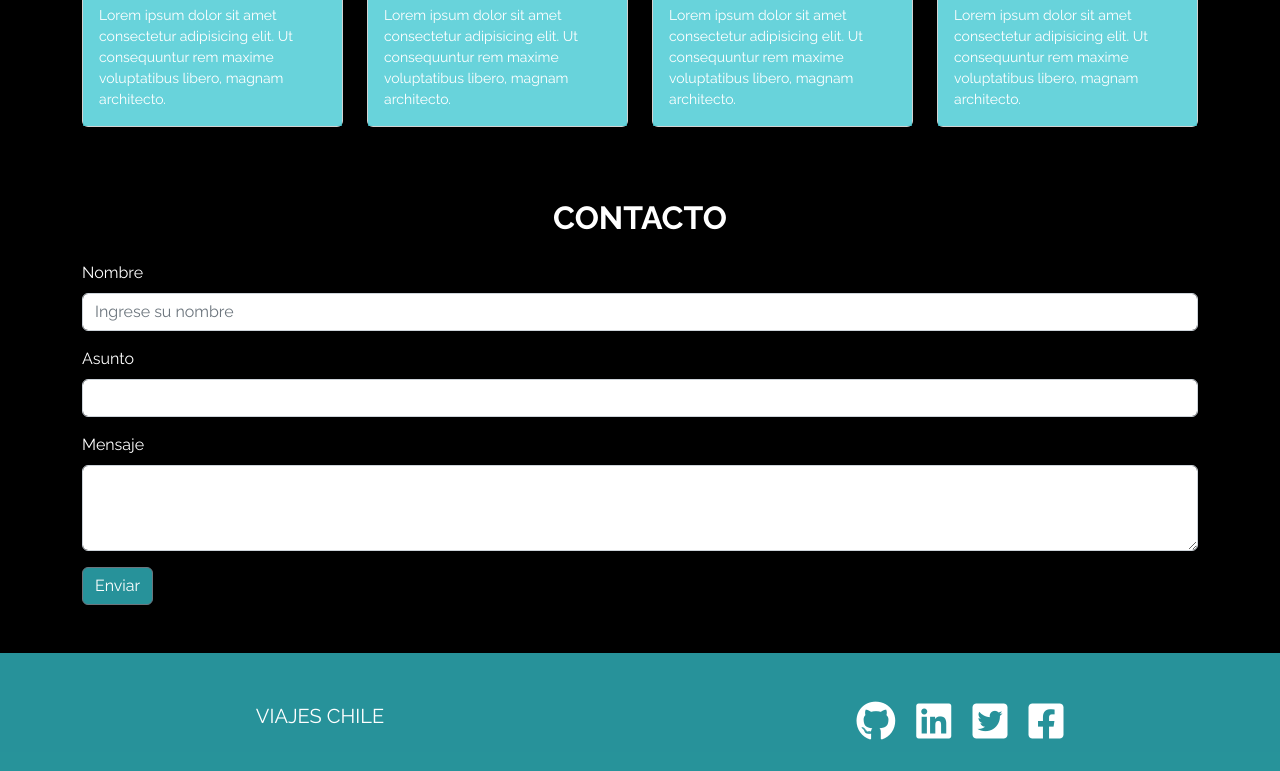
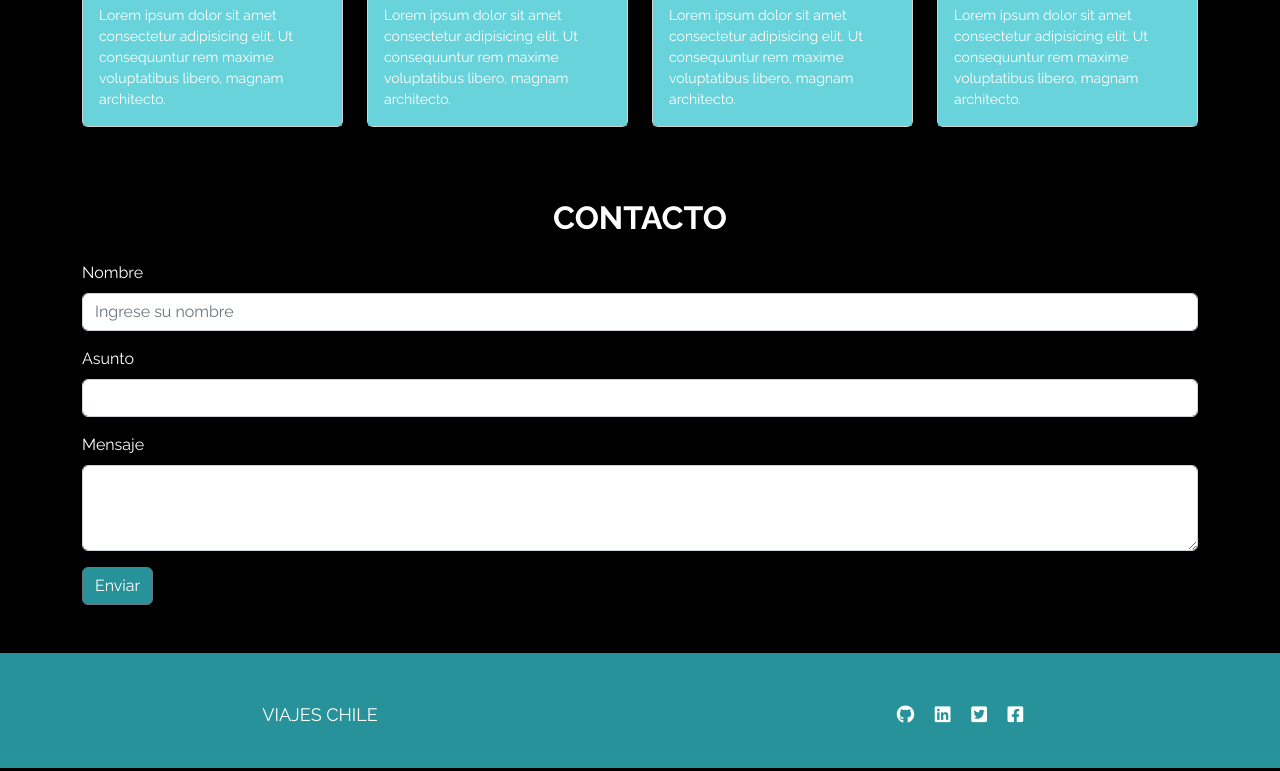
Before and after one commit to Catitaarias/Desafio-Final, a plain HTML site: page index.html in a window 1280 px wide. Shown: the part 1789-2560 px from the top of the page. Drawn offline with nearby package versions, Linux system fonts and the light colour scheme.

Commit message:
Se reduce tamaño iconos y texto footer

```diff
--- a/assets/css/app.css
+++ b/assets/css/app.css
@@ -56,7 +56,7 @@ nav{
 
 footer{
     background-color: rgba(53, 197, 207, 0.747);
-    font-size: 20px;
+    font-size: 18px;
 
 
 
--- a/index.html
+++ b/index.html
@@ -169,16 +169,16 @@
             <div class="col-6 text-white mt-4">
 
 
-                  <a href="https://github.com/" target="_blank"><i class="fa-brands fa-github fa-2x mx-2"></i></a>
+                  <a href="https://github.com/" target="_blank"><i class="fa-brands fa-github mx-2"></i></a>
 
 
-                  <a href="https://www.linkedin.com/" target="_blank"><i class="fa-brands fa-linkedin fa-2x mx-2"></i></a>
+                  <a href="https://www.linkedin.com/" target="_blank"><i class="fa-brands fa-linkedin mx-2"></i></a>
 
 
-                  <a href="https://twitter.com/" target="_blank"><i class="fa-brands fa-square-twitter fa-2x mx-2"></i></a>
+                  <a href="https://twitter.com/" target="_blank"><i class="fa-brands fa-square-twitter mx-2"></i></a>
 
 
-                  <a href="https://es-la.facebook.com/" target="_blank"><i class="fa-brands fa-square-facebook fa-2x mx-2"></i></a>
+                  <a href="https://es-la.facebook.com/" target="_blank"><i class="fa-brands fa-square-facebook  mx-2"></i></a>
 
             </div>
         </div>
```
